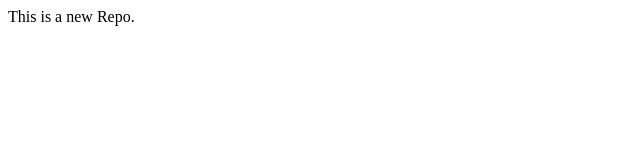
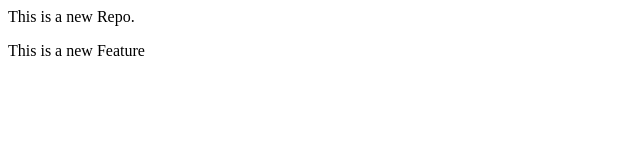
Before and after one commit to coderkrishna2441/local_repo, a plain HTML site: page index.html in a window 1280 px wide. Shown: the whole page, without its empty margins (0-640 px from the left). Drawn offline with Linux system fonts and the light colour scheme.

Commit message:
add new feature

```diff
--- a/index.html
+++ b/index.html
@@ -1,3 +1,7 @@
 <p>
     This is a new Repo.
 </p>
+
+<p>
+    This is a new Feature
+</p>
```
